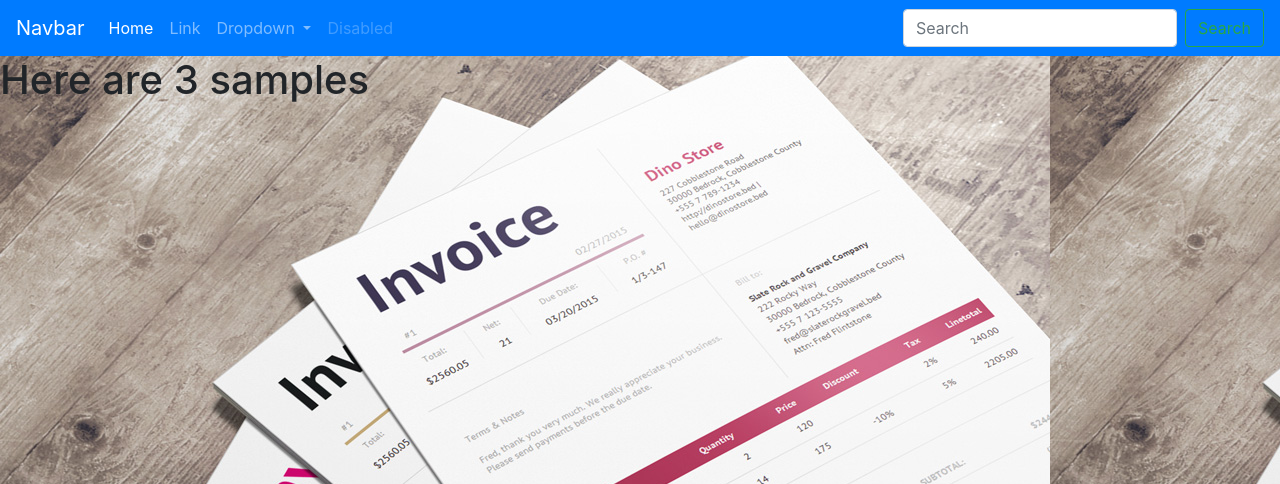
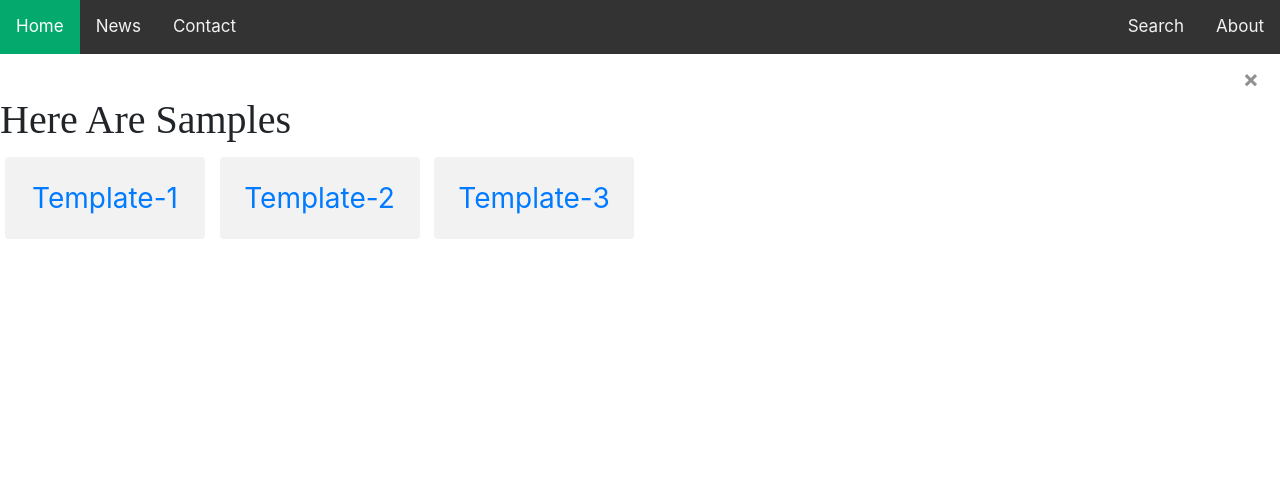
Before and after one commit to Vitthalgeetey/internship, a Django app: page /sample in a window 1280 px wide. Shown: the top 484 px of the page. Run offline with Django 3.2, Linux system fonts and the light colour scheme.

Commit message:
commit url

```diff
--- a/auther/urls.py
+++ b/auther/urls.py
@@ -10,7 +10,12 @@
     path('invoice',views.invoice1,name='invoice'),
     path('sample',views.sample,name='sample'),
     path('upload', views.upload, name='upload'),
-    path('upload', views.upload, name='upload'),
+    path('temp1', views.temp1, name='temp1'),
+    path('temp2', views.temp2, name='temp2'),
+
+    path('contact', views.contact, name='contact'),
+    path('About', views.About, name='About'),
+
 
 
 ]
--- a/auther/views.py
+++ b/auther/views.py
@@ -24,8 +24,14 @@
 
 
 # ----------------
-
-
+def temp2(request):
+    return render(request,'auther/temp2.html')
+def temp1(request):
+    return render(request,'auther/temp1.html')
+def About(request):
+    return render(request,'auther/About.html')
+def contact(request):
+    return render(request,'auther/contact.html')
 def invoice1(request):
     return render(request,'auther/invoice.html')
 def home(request):
--- a/templates/auther/sample.html
+++ b/templates/auther/sample.html
@@ -11,6 +11,45 @@
 </head>
 
 <style media="screen">
+  .button {
+  display: inline-block;
+  border-radius: 4px;
+  background-color: #1f21240e;
+  border: none;
+  color: #0c0c0c;
+  text-align: center;
+  font-size: 28px;
+  padding: 20px;
+  width: 200px;
+  transition: all 0.5s;
+  cursor: pointer;
+  margin: 5px;
+}
+
+.button span {
+  cursor: pointer;
+  display: inline-block;
+  position: relative;
+  transition: 0.5s;
+}
+
+.button span:after {
+  content: '\00bb';
+  position: absolute;
+  opacity: 0;
+  top: 0;
+  right: -20px;
+  transition: 0.5s;
+}
+
+.button:hover span {
+  padding-right: 25px;
+}
+
+.button:hover span:after {
+  opacity: 1;
+  right: 0;
+}
 
 .container{
     width : 100%;
@@ -20,52 +59,86 @@
     background-size: cover;
     position: relative;
 }
- /* button{
-    text-align: center;
-    border: 7px solid red;
-    width: 300px;
-    height: 200px;
-    padding-top: 100px;
+.topnav {
+  overflow: hidden;
+  background-color: #333;
+}
 
-} */
-body {
-  background-image: url('/image/main.jpg');
-  background-color: rgb(247, 249, 252);
+.topnav a {
+  float: left;
+  color: #f2f2f2;
+  text-align: center;
+  padding: 14px 16px;
+  text-decoration: none;
+  font-size: 17px;
 }
+
+.topnav a:hover {
+  background-color: #ddd;
+  color: black;
+}
+
+.topnav a.active {
+  background-color: #04AA6D;
+  color: white;
+}
+
+.topnav-right {
+  float: right;
+}
+
+
+
 </style>
 
 <body>
-<nav  class="navbar navbar-dark bg-primary navbar navbar-expand-lg bg-body-tertiary">
-  <a class="navbar-brand" href="#">Navbar</a>
-  <button class="navbar-toggler" type="button" data-toggle="collapse" data-target="#navbarSupportedContent" aria-controls="navbarSupportedContent" aria-expanded="false" aria-label="Toggle navigation">
-    <span class="navbar-toggler-icon"></span>
+  <div class="topnav">
+    <a class="active" href="#home">Home</a>
+    <a href="#news">News</a>
+    <a href="/contact">Contact</a>
+    <div class="topnav-right">
+      <a href="#search">Search</a>
+      <a href="/About">About</a>
+    </div>
+  </div>
+
+  <div style="padding-left:16px">
+
+  </div>
+      {% for message in messages %}
+      <div class="alert alert-{{ message.tags }} alert-dismissible fade show" role="alert">
+
+
+          <strong>Message:</strong>{{ message }}
+          <button type="button" class="close" data-dismiss="alert" aria-label="Close">
+          <span aria-hidden="true">&times;</span>
+          </button>
+      </div>
+      {% endfor %}
+
+      <div class="alert alert-{{ message.tags }} alert-dismissible fade show" role="alert">
+
+
+          <strong></strong>{{ message }}
+          <button type="button" class="close" data-dismiss="alert" aria-label="Close">
+          <span aria-hidden="true">&times;</span>
+          </button>
+      </div>
+
+
+
+<h1 style="font-family:'Times New Roman', Times, serif;">Here Are Samples </h1>
+<section>
+  <button class="button" type="submit" style="vertical-align:middle">
+    <a href="/temp1"><span>Template-1</span></a>
   </button>
-
-  <div class="collapse navbar-collapse" id="navbarSupportedContent">
-    <ul class="navbar-nav mr-auto">
-      <li class="nav-item active">
-        <a class="nav-link" href="#">Home <span class="sr-only">(current)</span></a>
-      </li>
-      <li class="nav-item">
-        <a class="nav-link" href="#">Link</a>
-      </li>
-      <li class="nav-item dropdown">
-        <a class="nav-link dropdown-toggle" href="#" id="navbarDropdown" role="button" data-toggle="dropdown" aria-haspopup="true" aria-expanded="false">
-          Dropdown
-        </a>
-
-      </li>
-      <li class="nav-item">
-        <a class="nav-link disabled" href="#">Disabled</a>
-      </li>
-    </ul>
-    <form class="form-inline my-2 my-lg-0">
-      <input class="form-control mr-sm-2" type="search" placeholder="Search" aria-label="Search">
-      <button class="btn btn-outline-success my-2 my-sm-0" type="submit">Search</button>
-    </form>
-  </div>
-</nav>
-    <h1>Here are 3 samples</h1>
+  <button class="button" type="submit" style="vertical-align:middle">
+    <a href="/temp2"><span>Template-2</span></a>
+  </button>
+  <button class="button" type="submit" style="vertical-align:middle">
+    <a href="/temp3"><span>Template-3</span></a>
+  </button>
+</section>
     <script src="https://code.jquery.com/jquery-3.3.1.slim.min.js" integrity="sha384-q8i/X+965DzO0rT7abK41JStQIAqVgRVzpbzo5smXKp4YfRvH+8abtTE1Pi6jizo" crossorigin="anonymous"></script>
     <script src="https://cdn.jsdelivr.net/npm/popper.js@1.14.7/dist/umd/popper.min.js" integrity="sha384-UO2eT0CpHqdSJQ6hJty5KVphtPhzWj9WO1clHTMGa3JDZwrnQq4sF86dIHNDz0W1" crossorigin="anonymous"></script>
     <script src="https://cdn.jsdelivr.net/npm/bootstrap@4.3.1/dist/js/bootstrap.min.js" integrity="sha384-JjSmVgyd0p3pXB1rRibZUAYoIIy6OrQ6VrjIEaFf/nJGzIxFDsf4x0xIM+B07jRM" crossorigin="anonymous"></script>
```
Also changed, not shown: templates/auther/About.html (added, +118 -0 lines), templates/auther/contact.html (added, +103 -0 lines), templates/auther/index.html (+56 -29 lines).
